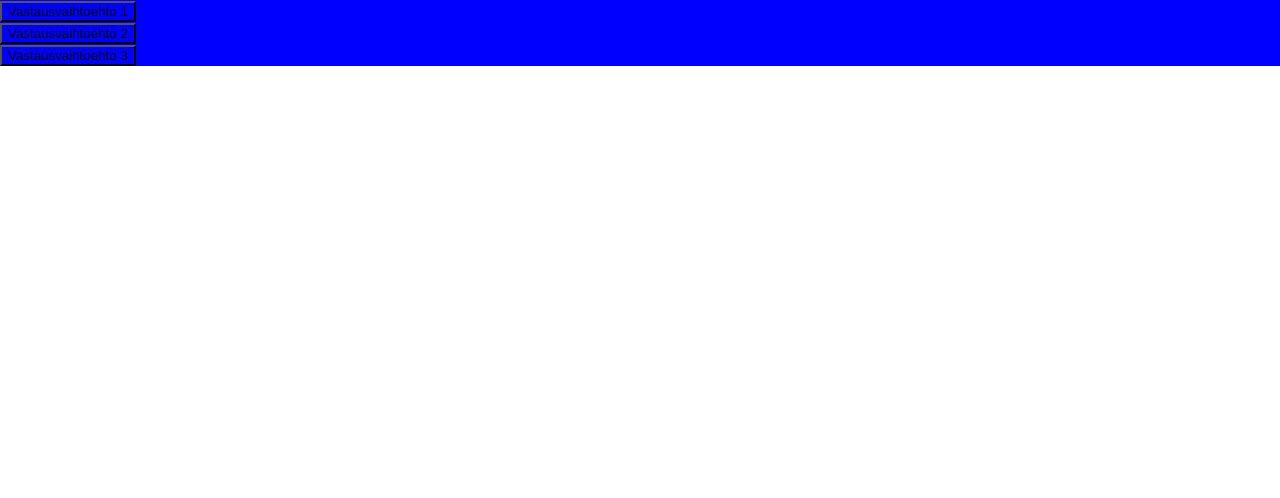
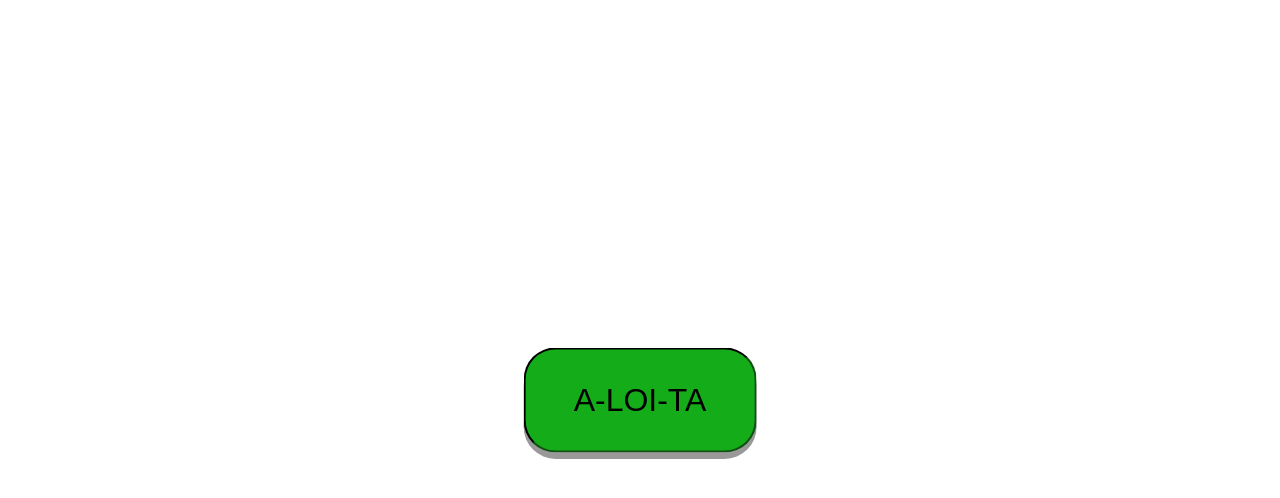
Before and after one commit to pienokainen/MIAU, a React (Create React App) app in the folder miauapp/: page / in a window 1280 px wide. Shown: the top 498 px of the page. Built offline with nearby package versions, Linux system fonts and the light colour scheme; the HTML template or start-up script is replaced by a standard one.

Commit message:
Major change in routing and architecture

```diff
--- a/miauapp/src/App.js
+++ b/miauapp/src/App.js
@@ -1,17 +1,14 @@
 import React, {useState} from  'react';
 import {BrowserRouter as Router, Route, Switch} from 'react-router-dom';
 import {GetView} from './services'
-import LandingPage from './reactComponents/pages/index.js'
-import QuestionnairePage from './reactComponents/pages/QuestionnairePage.js';
-import ReportPage from './reactComponents/pages/ReportPage.js';
-import StoryPage from './reactComponents/pages/StoryPage.js';
+import PageRenderer from './reactComponents/pages/index.js'
 import globalStyles from './styles/globalStyles.css';
 
 function App() {
 
   const [textValue, setTextValue] = useState("");
-  const [currentPage, setCurrentPage] = useState("/");
-  const [newPageInformation, setNewPageInformation] = useState({});
+  const [currentPage, setCurrentPage] = useState("");
+  const [newPageInformation, setNewPageInformation] = useState("landingPage");
 
   const handlePageChange = (sender) => {
     let parameter = sender.storyId;
@@ -25,17 +22,8 @@ function App() {
     <Router>
       <div className={globalStyles}>
         <Switch>
-          <Route exact path={currentPage}>
-            <QuestionnairePage /* LandingPage */ textValue={textValue} handlePageChange={handlePageChange} pageProperties={newPageInformation}/>
-          </Route>
-          <Route exact path={currentPage}>
-            <StoryPage textValue={textValue} handlePageChange={handlePageChange} pageProperties={newPageInformation}/>
-          </Route>
-          <Route exact path={currentPage}>
-            <QuestionnairePage textValue={textValue} handlePageChange={handlePageChange} pageProperties={newPageInformation}/>
-          </Route>
-          <Route exact path={currentPage}>
-            <ReportPage textValue={textValue} handlePageChange={handlePageChange} pageProperties={newPageInformation}/>
+          <Route exact path="/">
+            <PageRenderer textValue={textValue} handlePageChange={handlePageChange} newPageInformation={newPageInformation}/>
           </Route>
         </Switch>
       </div>
--- a/miauapp/src/reactComponents/components/Button.js
+++ b/miauapp/src/reactComponents/components/Button.js
@@ -10,7 +10,7 @@ export default function Button(props) {
 
     return (
         <div class={props.classPosition}>
-            <button class={props.classStyle} OnClick={handleClick}>
+            <button class={props.classStyle} onClick={handleClick}>
                 {props.buttonText}
             </button>
         </div>);
--- /dev/null
+++ b/miauapp/src/reactComponents/pages/LandingPage.js
@@ -0,0 +1,15 @@
+import React from 'react';
+import Button from '../components/Button.js';
+
+
+export default function LandingPage(props) {
+
+    const handlePageChange = (event) => {
+        let msg = {tab: event.target.tab}
+        props.handlePageChange(msg);
+    }
+
+    return (<div>
+                <Button buttonText={"A-LOI-TA"} classPosition={"start-button"} classStyle={"start-button-style"} OnClick={handlePageChange}/>
+            </div>);
+}
--- a/miauapp/src/reactComponents/pages/index.js
+++ b/miauapp/src/reactComponents/pages/index.js
@@ -1,15 +1,31 @@
+import { render } from '@testing-library/react';
 import React from 'react';
 import Button from '../components/Button.js';
+import LandingPage from './LandingPage.js';
+import QuestionnairePage from './QuestionnairePage.js';
+import ReportPage from './ReportPage.js';
+import StoryPage from './StoryPage.js';
 
 
-export default function LandingPage(props) {
+export default function PageRenderer(props) {
 
-    const handlePageChange = (event) => {
-        let msg = {tab: event.target.tab}
-        props.handlePageChange(msg);
+    const renderPage = () => {
+        switch (props.newPageInformation) {
+            case ("landingPage"):
+                return <LandingPage/>;
+            case ("storyPage"):
+                return <StoryPage/>;
+            case ("questionnairePage"):
+                return <QuestionnairePage/>;
+            case ("reportPage"):
+                return <ReportPage/>;
+            default:
+                // Todo; Error
+                <alert></alert>
+        }
     }
 
     return (<div>
-                <Button buttonText={"A-LOI-TA"} classPosition={"start-button"} classStyle={"start-button-style"} OnClick={handlePageChange}/>
+                {renderPage()}
             </div>);
 }
```
